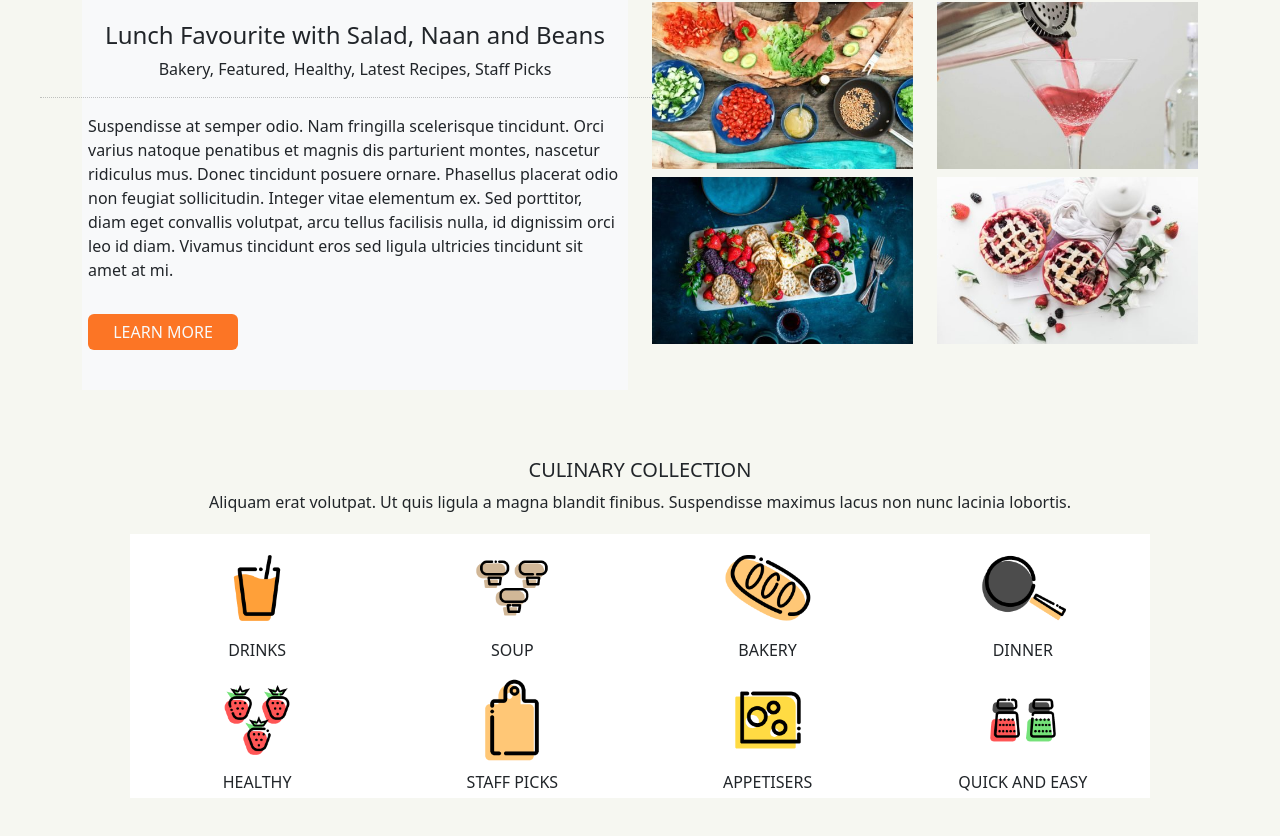
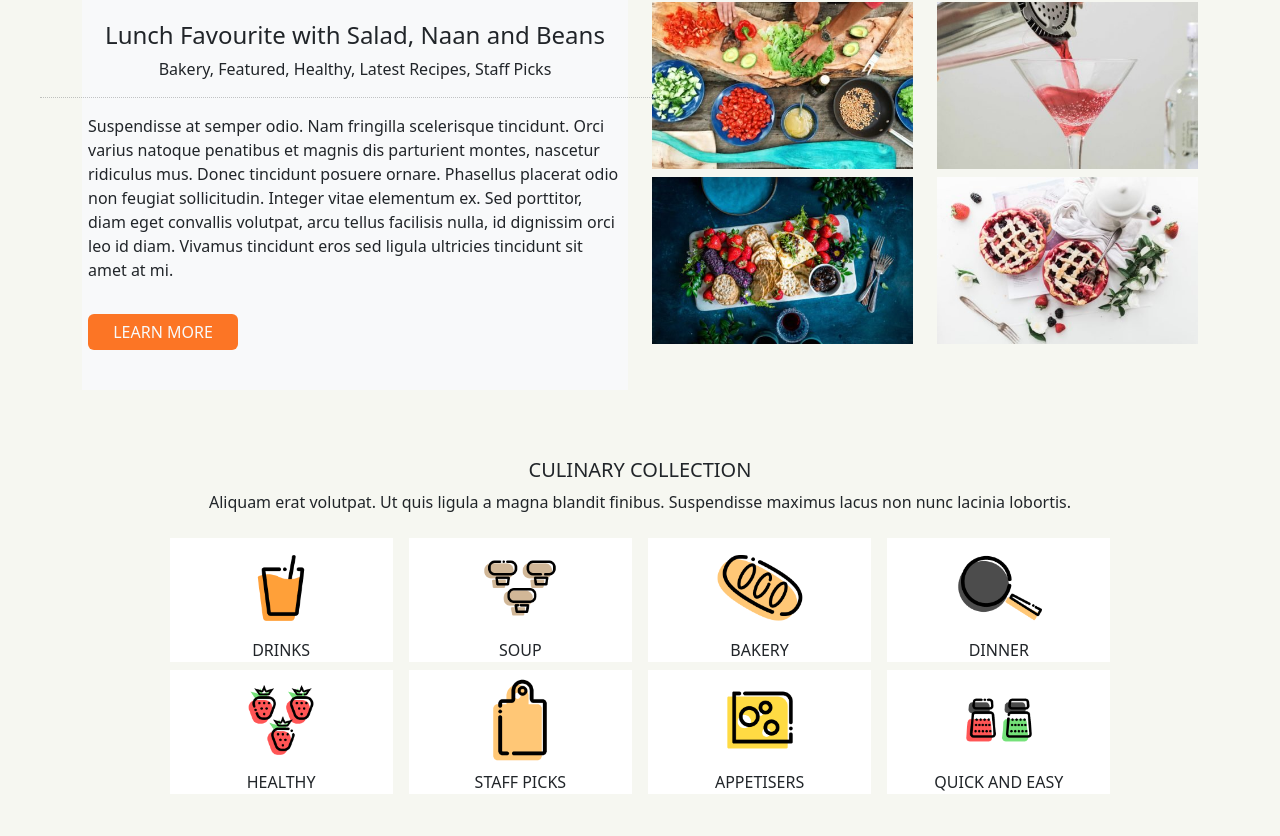
Before and after one commit to robertonesta/proj-html-vuejs, a Vue app: page / in a window 1280 px wide. Shown: the part 1914-2750 px from the top of the page. Built offline with nearby package versions, Linux system fonts and the light colour scheme.

Commit message:
culinary collection component added

```diff
--- a/src/components/culinaryCollection.vue
+++ b/src/components/culinaryCollection.vue
@@ -16,38 +16,61 @@ export default {
             <span>Aliquam erat volutpat. Ut quis ligula a magna blandit finibus. Suspendisse maximus lacus non nunc lacinia lobortis.</span>
         </div>
         <div class="d-flex justify-content-around py-1">
-            <div class="row">
-                <div class="col-3 py-1">
+            <div class="row row-cols-4">
+                <div class="col px-2 py-1">
+                    <div class="box">
                         <img src="../assets/img/drinks-recipes.png" alt="">
                         <span class="text-uppercase">drinks</span>
                     </div>
-                <div class="col-3 py-1">
+                </div>
+                <div class="col px-2 py-1">
+                    <div class="box">
+
                         <img src="../assets/img/soups-recipes.png" alt="">
                         <span class="text-uppercase">soup</span>
                     </div>
-                <div class="col-3 py-1">
+                </div>
+                <div class="col px-2 py-1">
+                    <div class="box">
+
                         <img src="../assets/img/baking-recipes.png" alt="">
                         <span class="text-uppercase">bakery</span>
                     </div>
-                <div class="col-3 py-1">
+                </div>
+                <div class="col px-2 py-1">
+                    <div class="box">
                         <img src="../assets/img/dinner-recipes.png" alt="">
                         <span class="text-uppercase">dinner</span>
                     </div>
-                <div class="col-3 py-1">
+
+                </div>
+                <div class="col px-2 py-1">
+                    <div class="box">
                         <img src="../assets/img/healthy-recipes.png" alt="">
                         <span class="text-uppercase">healthy</span>
+
                     </div>
-                <div class="col-3 py-1">
+                </div>
+                <div class="col px-2 py-1">
+                    <div class="box">
                         <img src="../assets/img//staff-picks.png" alt="">
                         <span class="text-uppercase">staff picks</span>
+
                     </div>
-                <div class="col-3 py-1">
+                </div>
+                <div class="col px-2 py-1">
+                    <div class="box">
                         <img src="../assets/img/premium-recipes.png" alt="">
                         <span class="text-uppercase">appetisers</span>
+
                     </div>
-                <div class="col-3 py-1">
+                </div>
+                <div class="col px-2 py-1">
+                    <div class="box">
                         <img src="../assets/img/quick-easy-recipes.png" alt="">
                     <span class="text-uppercase">quick and easy</span>
+                    </div>
+
                 </div>
             </div>
         </div>
@@ -55,15 +78,18 @@ export default {
 </template>
 
 <style lang="scss" scoped>
-.col-3{
-    background-color: white;
-    text-align: center;
+.col{
+    .box{
         display: flex;
         flex-direction: column;
         justify-content: center;
+        text-align: center;
+        background-color: white;
         img{
             margin: 0 auto;
             width: 100px;
         }
     }
+}
+
 </style>
```
Lines whose indentation alone changed are shown as unchanged.
